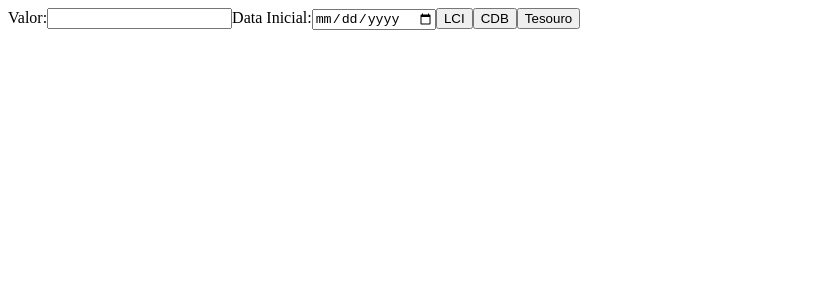
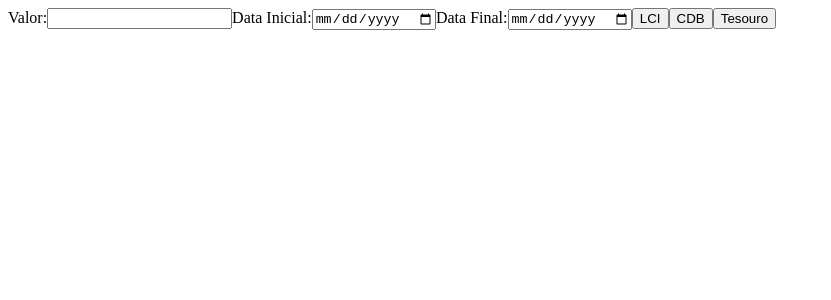
Before and after one commit to oberziner/simulador-investimentos, a React app: page / in a window 1280 px wide. Shown: the top 300 px of the page, without its empty margins (0-831 px from the left). Built offline with nearby package versions, Linux system fonts and the light colour scheme.

Commit message:
Added input for end date

```diff
--- a/src/App.jsx
+++ b/src/App.jsx
@@ -26,7 +26,7 @@ class App extends Component {
         new Date(state.startDate),
         state.initialValue,
         newRate(0.04, 'year252'),
-        new Date('2019-12-01'),
+        new Date(state.endDate),
       )],
     }));
   }
@@ -37,7 +37,7 @@ class App extends Component {
         new Date(state.startDate),
         state.initialValue,
         newRate(0.04, 'year252'),
-        new Date('2018-12-01'),
+        new Date(state.endDate),
       )],
     }));
   }
@@ -48,7 +48,7 @@ class App extends Component {
         new Date(state.startDate),
         state.initialValue,
         newRate(0.05, 'year252'),
-        new Date('2019-12-01'),
+        new Date(state.endDate),
       )],
     }));
   }
@@ -77,6 +77,14 @@ class App extends Component {
             onChange={this.handleOnChange}
           />
         </label>
+        <label htmlFor="endDate">
+          Data Final:
+          <input
+            type="date"
+            id="endDate"
+            onChange={this.handleOnChange}
+          />
+        </label>
 
         <button type="button" onClick={this.addLCI}>LCI</button>
         <button type="button" onClick={this.addCDB}>CDB</button>
```
Also changed, not shown: 1 other file (tests, documents, lock files or other folders).
